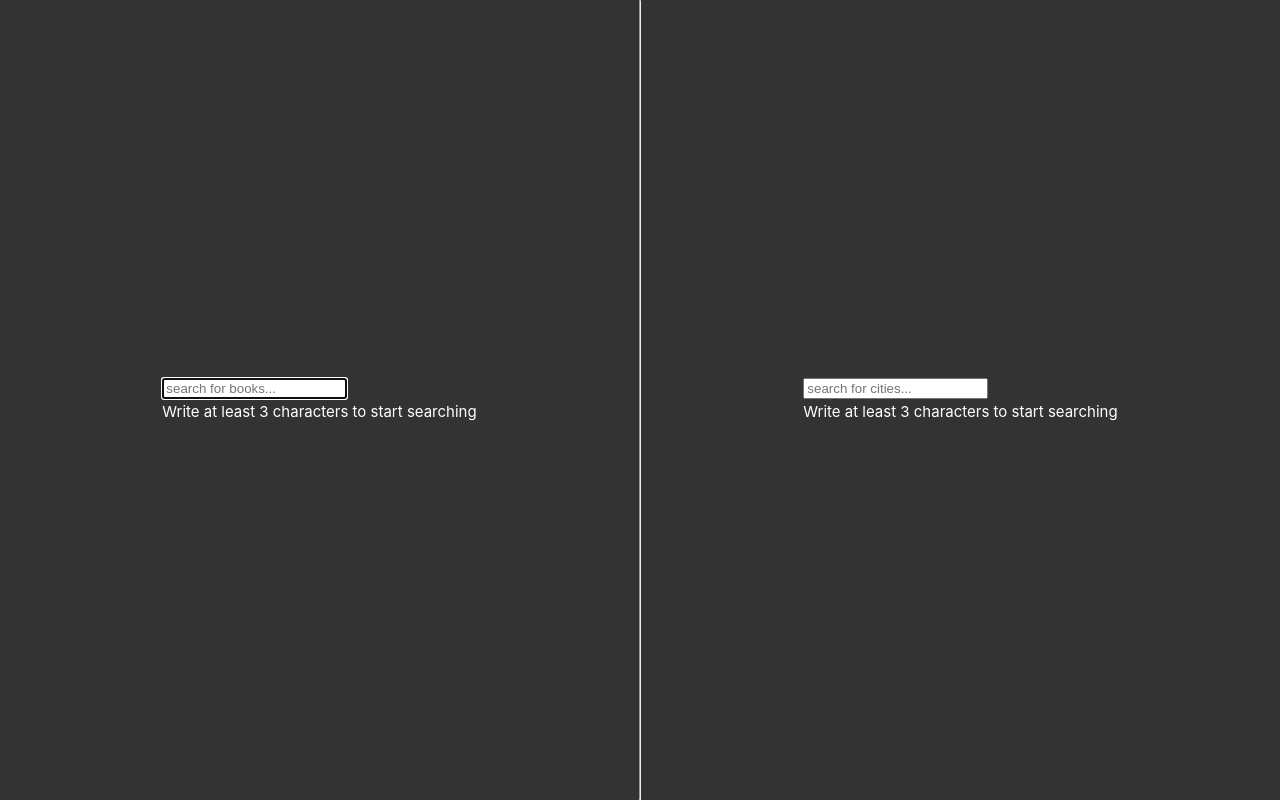
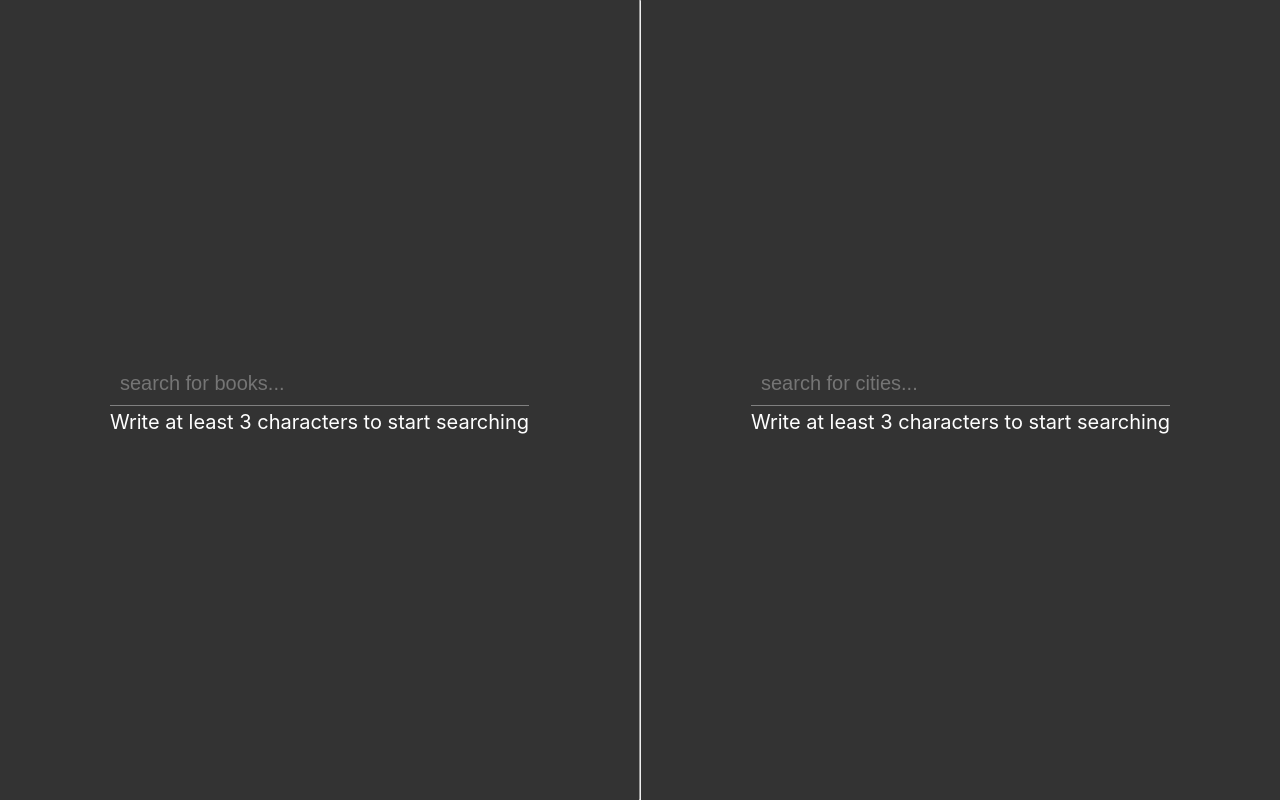
Before and after one commit to aghArdeshir/storyteq-assessment, a Vue app: page / in a window 1280 px wide. Built offline with nearby package versions, Linux system fonts and the light colour scheme.

Commit message:
minor styling improvement

```diff
--- a/src/components/AutoComplete.vue
+++ b/src/components/AutoComplete.vue
@@ -49,8 +49,8 @@ function onRemoveOption(removedOption: any) {
 </script>
 
 <template>
-  <div>
-    <div class="selected-options-chips-container">
+  <div class="autocomplete-wrapper">
+    <div class="chips-and-input">
       <div
         v-for="selectedOption in props.selectedOptions"
         :key="selectedOption"
@@ -66,14 +66,15 @@ function onRemoveOption(removedOption: any) {
           X
         </button>
       </div>
-    </div>
 
       <input
+        type="text"
         v-model="state.inputText"
         @input="onInputTextChange"
         autofocus
         :placeholder="props.placeholder"
       />
+    </div>
 
     <div v-if="state.inputText.length < props.minLength">
       Write at least {{ props.minLength }} characters to start searching
@@ -105,6 +106,8 @@ function onRemoveOption(removedOption: any) {
   background-color: lightslategray;
   padding: 5px;
   border-radius: 4px;
+  font-size: 14px;
+  margin: 5px;
 }
 
 .selected-option-chip-remove-button {
@@ -113,11 +116,30 @@ function onRemoveOption(removedOption: any) {
   color: white;
   border-radius: 50%;
   margin-left: 10px;
+  cursor: button;
 }
 
-.selected-options-chips-container {
+input[type="text"] {
+  font-size: 20px;
+  color: white;
+}
+
+.autocomplete-wrapper {
+  font-size: 20px;
+}
+
+.chips-and-input {
   display: flex;
-  flex-direction: row;
-  gap: 20px;
+  flex-wrap: wrap;
+  max-width: 600px;
+
+  border-bottom: 1px solid gray;
+}
+
+.chips-and-input input {
+  border: none;
+  background-color: transparent;
+  outline: none;
+  padding: 10px;
 }
 </style>
--- a/src/components/BooksPicker.vue
+++ b/src/components/BooksPicker.vue
@@ -31,5 +31,6 @@ import { MIN_CHARACTERS_LENGTH_TO_SEARCH } from "@/constants/constants";
   display: flex;
   flex-direction: column;
   align-items: center;
+  white-space: nowrap;
 }
 </style>
```
Lines whose indentation alone changed are shown as unchanged.
